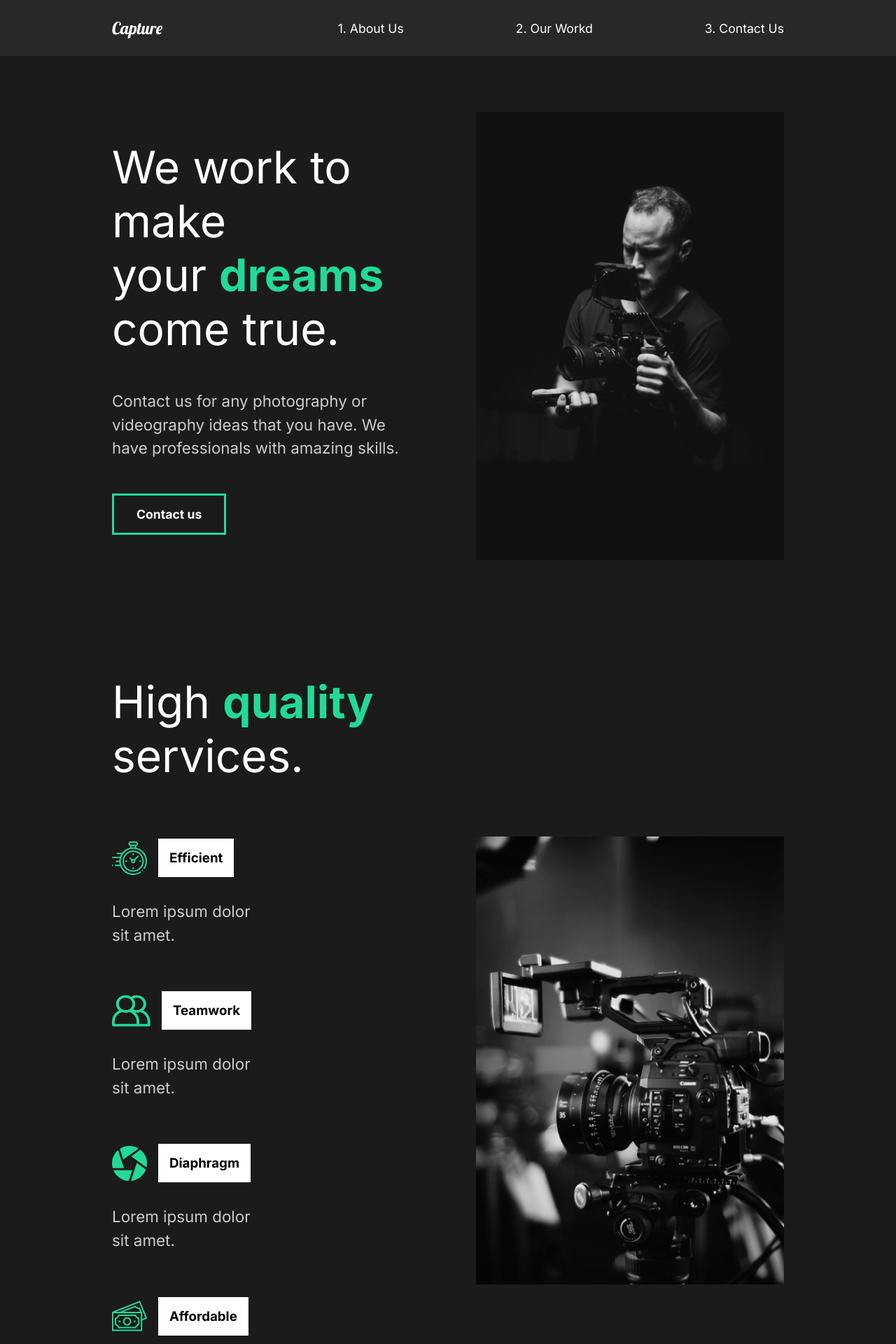
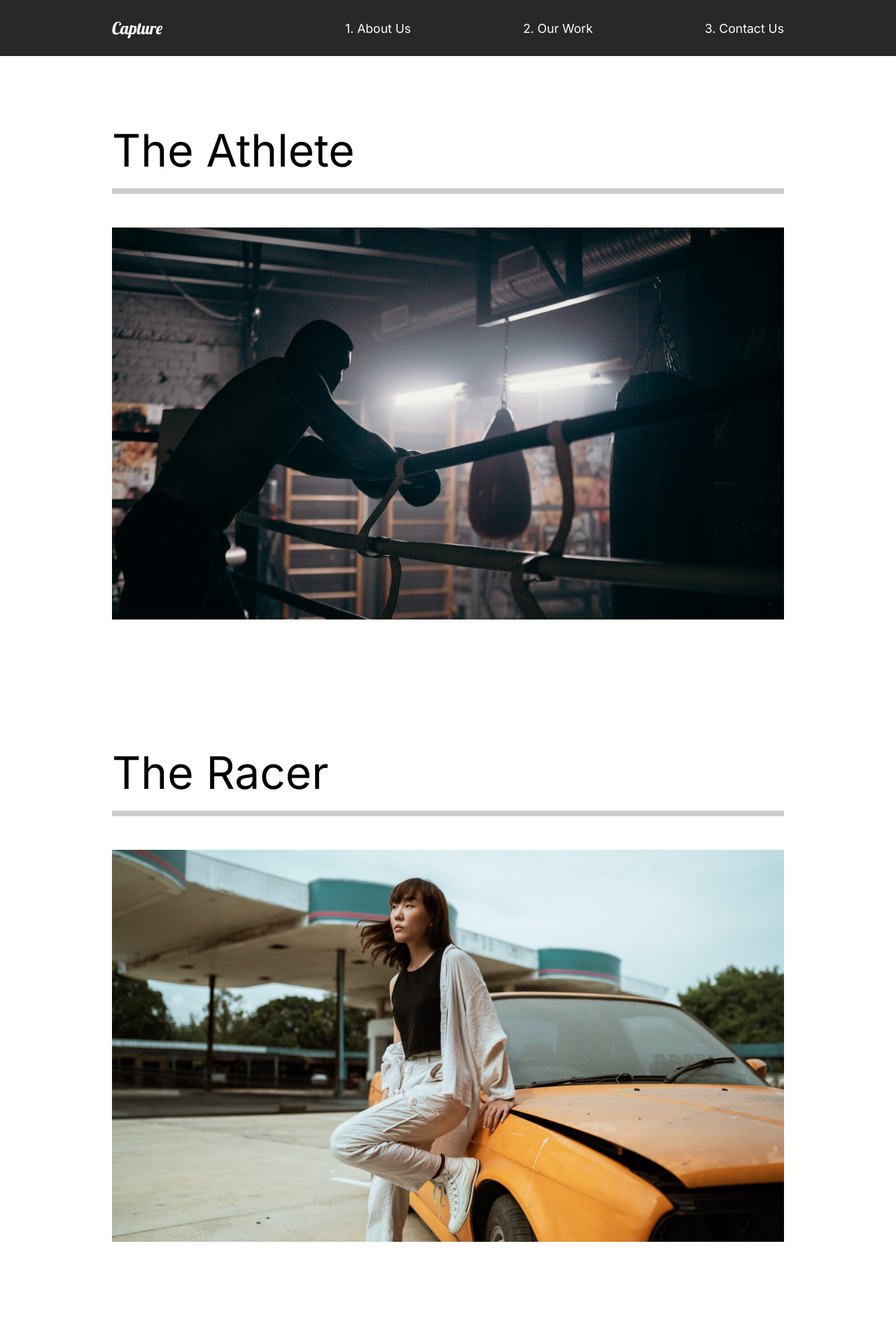
Before and after one commit to Sampathkumarvuradi/Capture, a React (Create React App) app: page /work in a window 1280 px wide. Shown: the top 1920 px of the page at 70% size. Built offline with nearby package versions, Linux system fonts and the light colour scheme.

Commit message:
React Router and Our Work Page

```diff
--- a/src/App.js
+++ b/src/App.js
@@ -3,14 +3,22 @@
 
 // Import Pages
 import AboutUs from "./pages/AboutUs";
+import ContactUs from "./pages/ContactUs";
+import OurWork from "./pages/OurWork";
 import Nav from "./components/Nav";
+// Router
+import { Route, Routes } from "react-router-dom";
 
 function App() {
   return (
     <div className='App'>
       <GlobalStyle />
       <Nav />
-      <AboutUs />
+      <Routes>
+        <Route path='/' element={<AboutUs />} />
+        <Route path='/work' element={<OurWork />} />
+        <Route path='/contact' element={<ContactUs />} />
+      </Routes>
     </div>
   );
 }
--- a/src/components/Nav.js
+++ b/src/components/Nav.js
@@ -1,23 +1,24 @@
 import React from "react";
 import styled from "styled-components";
+import { Link } from "react-router-dom";
 
 const Nav = () => {
   return (
     <StyledNav>
       <h1>
-        <a id='logo' href='#'>
+        <Link id='logo' to='/'>
           Capture
-        </a>
+        </Link>
       </h1>
       <ul>
         <li>
-          <a href='#'>1. About Us</a>
+          <Link to='/'>1. About Us</Link>
         </li>
         <li>
-          <a href='#'>2. Our Workd</a>
+          <Link to='/work'>2. Our Work</Link>
         </li>
         <li>
-          <a href='#'>3. Contact Us</a>
+          <Link to='/contact'>3. Contact Us</Link>
         </li>
       </ul>
     </StyledNav>
--- a/src/index.js
+++ b/src/index.js
@@ -2,11 +2,14 @@
 import ReactDOM from "react-dom/client";
 import App from "./App";
 import reportWebVitals from "./reportWebVitals";
+import { BrowserRouter } from "react-router-dom";
 
 const root = ReactDOM.createRoot(document.getElementById("root"));
 root.render(
   <React.StrictMode>
-    <App />
+    <BrowserRouter>
+      <App />
+    </BrowserRouter>
   </React.StrictMode>
 );
 
--- /dev/null
+++ b/src/pages/ContactUs.js
@@ -0,0 +1,11 @@
+import React from "react";
+
+const ContactUs = () => {
+  return (
+    <div>
+      <h1>Contact</h1>
+    </div>
+  );
+};
+
+export default ContactUs;
--- /dev/null
+++ b/src/pages/OurWork.js
@@ -0,0 +1,60 @@
+import React from "react";
+import styled from "styled-components";
+import { Link } from "react-router-dom";
+//Images
+import athlete from "../img/athlete-small.png";
+import theracer from "../img/theracer-small.png";
+import goodtimes from "../img/goodtimes-small.png";
+
+const OurWork = () => {
+  return (
+    <Work>
+      <Movie>
+        <h2>The Athlete</h2>
+        <div className='line'></div>
+        <Link>
+          <img src={athlete} alt='athlete' />
+        </Link>
+      </Movie>
+      <Movie>
+        <h2>The Racer</h2>
+        <div className='line'></div>
+        <Link>
+          <img src={theracer} alt='theracer' />
+        </Link>
+      </Movie>
+      <Movie>
+        <h2>Good Times</h2>
+        <div className='line'></div>
+        <Link>
+          <img src={goodtimes} alt='goodtimes' />
+        </Link>
+      </Movie>
+    </Work>
+  );
+};
+
+const Work = styled.div`
+  min-height: 100vh;
+  overflow: hidden;
+  padding: 5rem 10rem;
+  background: white;
+  h2 {
+    padding: 1rem 0rem;
+  }
+`;
+const Movie = styled.div`
+  padding-bottom: 10rem;
+  .line {
+    height: 0.5rem;
+    background: #cccccc;
+    margin-bottom: 3rem;
+  }
+  img {
+    width: 100%;
+    height: 70vh;
+    object-fit: cover;
+  }
+`;
+
+export default OurWork;
```
